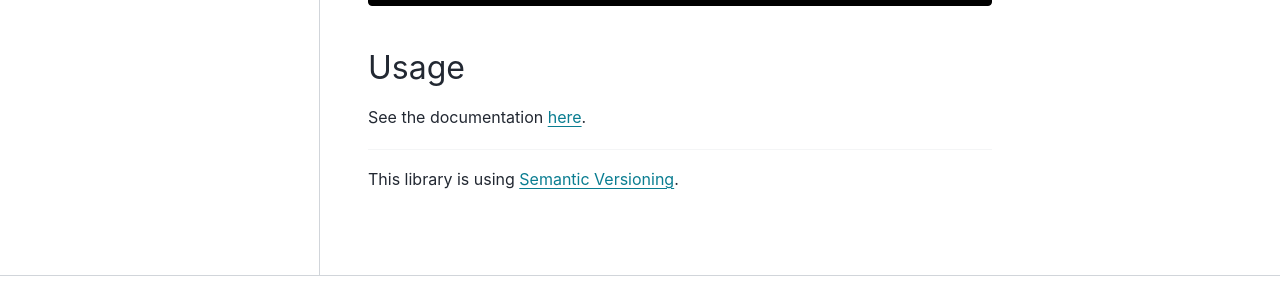
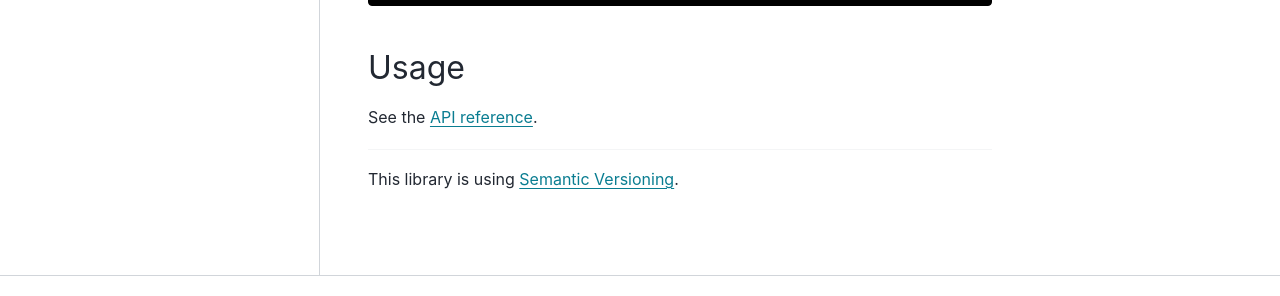
Before and after one commit to necst-telescope/neclib, a Sphinx documentation site: the page built from docs/index.rst, in a window 1280 px wide. Shown: the part 531-827 px from the top of the page. Built offline with Sphinx 7.4.7 and the PyData theme 0.15.4, drawn with Linux system fonts in a browser that asks for light colours; pages that are not in the unit, such as notebooks, are missing from menus.

Commit message:
#11 Change documentation link

```diff
--- a/README.md
+++ b/README.md
@@ -21,7 +21,7 @@ pip install neclib
 
 ## Usage
 
-See the documentation [here](https://nanten2.github.io/neclib/index.html).
+See the [API reference](https://nanten2.github.io/neclib/_source/neclib.html).
 
 ---
 
--- a/docs/_static/css/custom.css
+++ b/docs/_static/css/custom.css
@@ -3,7 +3,12 @@
     --pst-color-link-hover: 239, 31, 255;
 }
 
-/* Code block */
+/* Type Hints */
+em {
+    color: #00B;
+}
+
+/* Code Block */
 pre {
     filter: invert(100%) hue-rotate(120deg) brightness(100%) contrast(180%);
 }
@@ -11,7 +16,7 @@ em span {
     color: #00B;
 }
 
-/* Docs logo */
+/* Docs Logo */
 .navbar #navbar-start {
     margin-left: 1em;
 }
--- a/docs/index.rst
+++ b/docs/index.rst
@@ -9,6 +9,6 @@
    :maxdepth: 2
 
    Home <self>
-   API Documentation <_source/neclib>
+   API Reference <_source/neclib>
 
 .. mdinclude:: ../README.md
```
